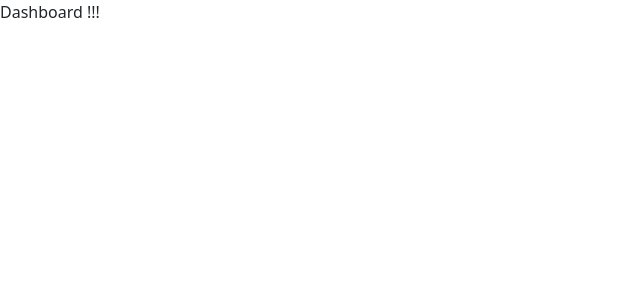
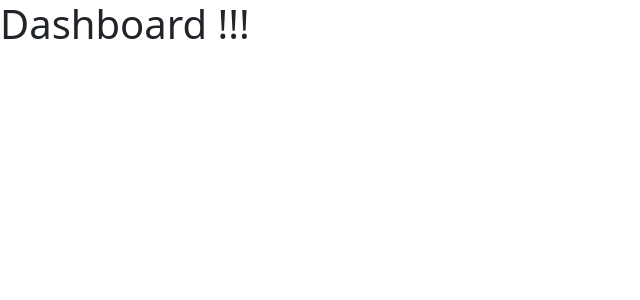
Before and after one commit to Leonardoih/proyecto_sena, a React (Create React App) app in the folder inv-app/: page /dashboar in a window 1280 px wide. Shown: the top 300 px of the page, without its empty margins (0-640 px from the left). Built offline with nearby package versions, Linux system fonts and the light colour scheme.

Commit message:
comprobando react router

```diff
--- a/inv-app/src/index.tsx
+++ b/inv-app/src/index.tsx
@@ -1,21 +1,21 @@
-import React from 'react';
-import ReactDOM from 'react-dom';
-import './index.css';
-import reportWebVitals from './reportWebVitals';
-import {BrowserRouter,Routes,Route} from 'react-router-dom'
-import "bootstrap/dist/css/bootstrap.min.css"
-import Home from './pages/Home'
-import Dashboar from './pages/Dashboar';
+import React from "react";
+import ReactDOM from "react-dom";
+import "./index.css";
+import reportWebVitals from "./reportWebVitals";
+import { BrowserRouter, Routes, Route } from "react-router-dom";
+import "bootstrap/dist/css/bootstrap.min.css";
+import Home from "./pages/Home";
+import Dashboar from "./pages/Dashboar";
 
 ReactDOM.render(
   <BrowserRouter>
-  <Routes>
-    <Route path="/" element={<Home />}/>
-    <Route path="/Dashboar" element={<Dashboar />}/>
+    <Routes>
+      <Route path="/" element={<Home />} />
 
-  </Routes>
+      <Route path="/dashboar" element={<Dashboar />} />
+    </Routes>
   </BrowserRouter>,
-  document.getElementById('root')
+  document.getElementById("root")
 );
 
 // If you want to start measuring performance in your app, pass a function
--- a/inv-app/src/pages/Dashboar.tsx
+++ b/inv-app/src/pages/Dashboar.tsx
@@ -1,11 +1,11 @@
-import React from 'react'
+import React from "react";
 
 const Dashboar = () => {
-    return (
-        <div>
-            Dashboard !!!
-        </div>
-    )
-}
+  return (
+    <div>
+      <h1>Dashboard !!!</h1>
+    </div>
+  );
+};
 
-export default Dashboar
+export default Dashboar;
--- a/inv-app/src/pages/Home.tsx
+++ b/inv-app/src/pages/Home.tsx
@@ -1,11 +1,19 @@
-import React from 'react'
+import React from "react";
+import { useNavigate } from "react-router-dom";
 
 const Home = () => {
-    return (
-        <div>
-            Hola Pagina Principal!!!
-        </div>
-    )
-}
+  const navigate = useNavigate();
 
-export default Home
+  const handleClick = () => {
+    navigate("Dashboar");
+  };
+  return (
+    <div>
+      <h1>Hola Pagina Principal!!!</h1>
+      <br />
+      <button onClick={handleClick}>Dashboar</button>
+    </div>
+  );
+};
+
+export default Home;
```
